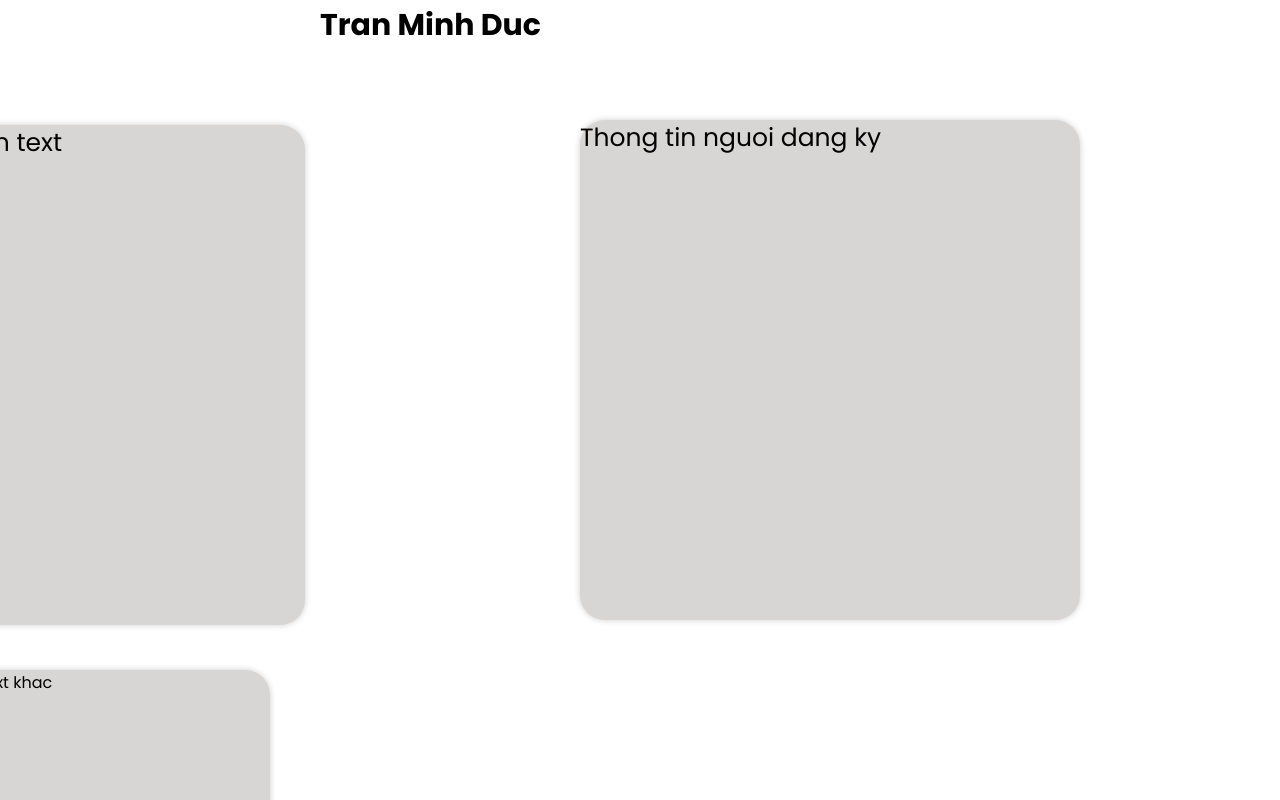
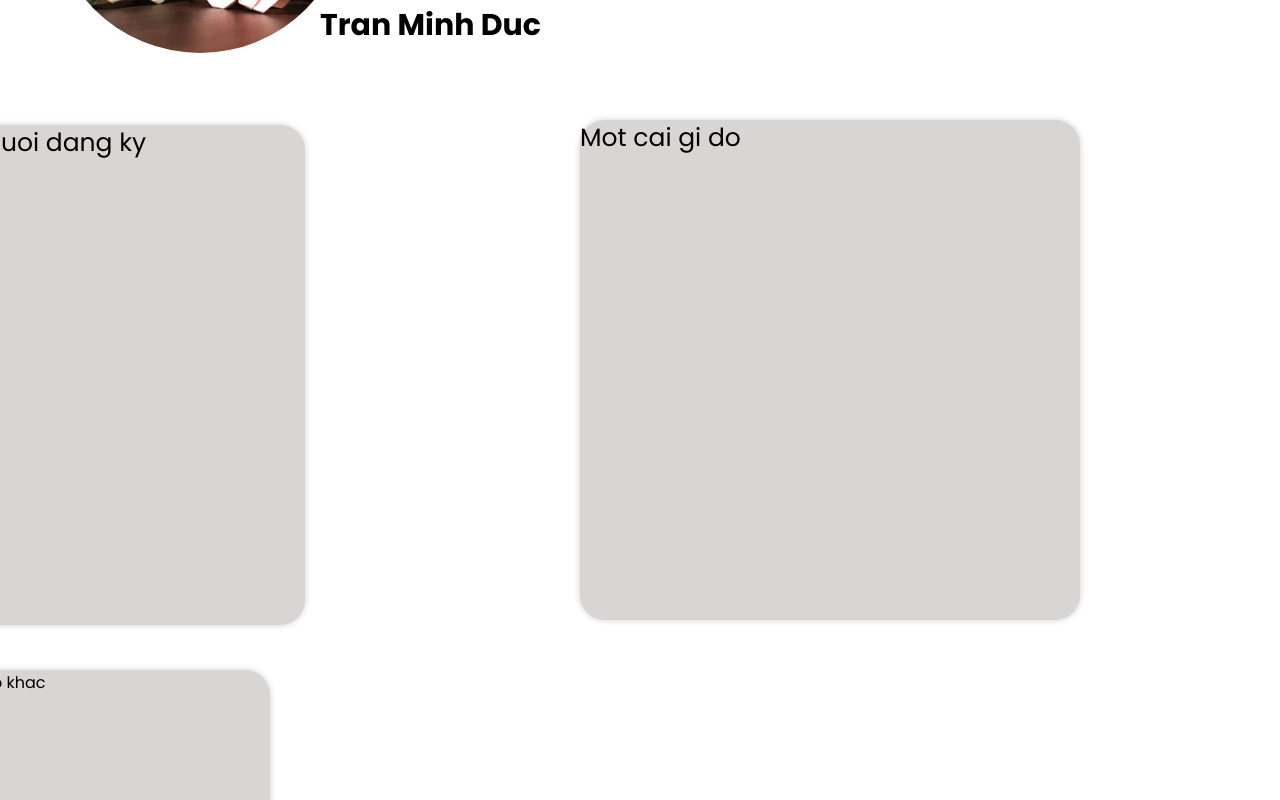
Before and after one commit to T2108A-Luonvuituoi-G1/Origami-eProject, a React (Create React App) app: page /profile in a window 1280 px wide. Shown: the part 380-1180 px from the top of the page. Built offline with nearby package versions, Linux system fonts and the light colour scheme.

Commit message:
Update UserProfile.js

```diff
--- a/src/OrigamiPage/UserProfile/Components/UserProfile.js
+++ b/src/OrigamiPage/UserProfile/Components/UserProfile.js
@@ -1,7 +1,7 @@
 import React, { Component } from 'react'
 import '../Assets/Css/UserProfile.css'
 import Img1 from '../Assets/Images/Anh-chim-hac.jpg'
-import Usimgtop from '../Assets/Images/chim1.jpg'
+import Usimgtop from '../Assets/Images/Anh2.jpg'
 
 export default class UserProfile extends Component {
     render() {
@@ -15,7 +15,7 @@ export default class UserProfile extends Component {
                         backgroundRepeat: 'no-repeat',
                     }}
                 >
-                    <div className="card">
+                    <div className="card-one">
                         <img src={Img1} alt="cover" />
                     </div>
                     <div>
@@ -24,18 +24,18 @@ export default class UserProfile extends Component {
                 </div>
                 <div className="Profile-bottom_right">
                     <div class="text">
-                        <p>Thong tin nguoi dang ky </p>
+                        <p>Mot cai gi do  </p>
 
                 <div className="Profile-bottom_left">
                     <div className="text">
-                        <p>day la 1 doan text</p>
+                        <p>Thong tin nguoi dang ky</p>
 
 
                     </div>
                 </div>
                 <div className="Profile-bottom_hight">
                     <div className="text">
-                        <p>day la 1 doan text khac </p>
+                        <p>day la 1 cai gi do khac </p>
                     </div>
                     </div>
                 </div>
```
